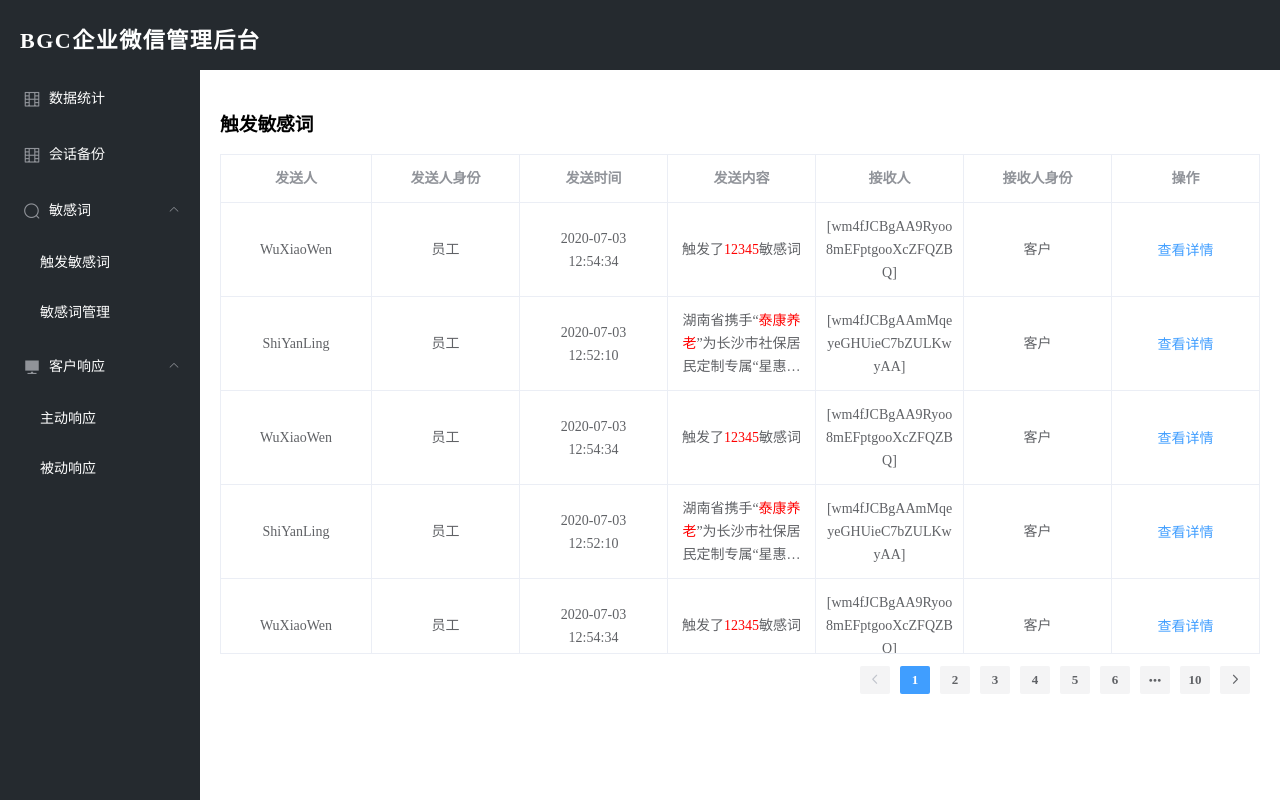
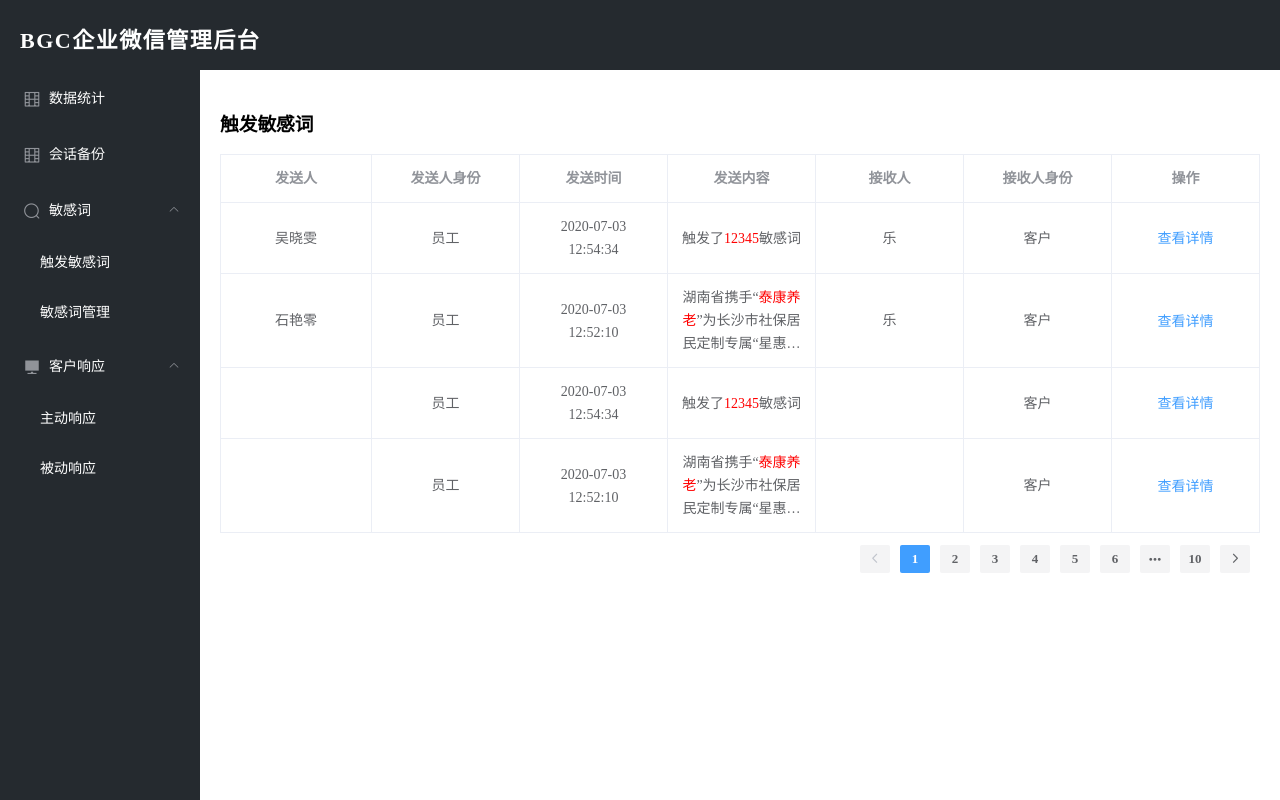
Before and after one commit to liule1001/tkwxsystem, a Vue app: page /triggeSensitiveWords in a window 1280 px wide. Built offline with nearby package versions, Linux system fonts and the light colour scheme.

Commit message:
加字段name

```diff
--- a/src/components/Chat.vue
+++ b/src/components/Chat.vue
@@ -1,8 +1,8 @@
 <template>
   <div class="chatBox">
     <div class="nameBox">
-      <div class="customer">{{content.custom}}</div>
-      <div class="businessman">{{content.staff}}</div>
+      <div class="customer">{{content.customName}}</div>
+      <div class="businessman">{{content.staffName}}</div>
     </div>
     <div class="content">
       <div class="chatContent">
--- a/src/views/TriggeSensitiveWords.vue
+++ b/src/views/TriggeSensitiveWords.vue
@@ -3,7 +3,7 @@
     <h1>触发敏感词</h1>
     <div>
       <el-table :data="tableData" style="width: 100%" max-height="500" border>
-        <el-table-column prop="formm" label="发送人" align="center"></el-table-column>
+        <el-table-column prop="fromm_name" label="发送人" align="center"></el-table-column>
         <el-table-column prop="formmIdentity" label="发送人身份" align="center"></el-table-column>
         <el-table-column prop="msgtime" label="发送时间" align="center">
           <template slot-scope="scope">
@@ -15,7 +15,7 @@
             <div v-html="scope.row.content" class="tableLimit"></div>
           </template>
         </el-table-column>
-        <el-table-column prop="tolist" label="接收人" align="center"></el-table-column>
+        <el-table-column prop="tolist_name" label="接收人" align="center"></el-table-column>
         <el-table-column prop="tolistIdentity" label="接收人身份" align="center"></el-table-column>
         <el-table-column fixed="right" label="操作" align="center">
           <template slot-scope="scope">
@@ -59,7 +59,9 @@ export default {
         msgid: "12271759686357257076_1593752074",
         action: "send",
         fromm: "WuXiaoWen",
+        fromm_name: "吴晓雯",
         tolist: "[wm4fJCBgAA9Ryoo8mEFptgooXcZFQZBQ]",
+        tolist_name: "乐",
         roomid: "",
         msgtime: "2020-07-03 12:54:34",
         content: "触发了<span style='color:red'>12345</span>敏感词"
@@ -69,70 +71,9 @@ export default {
         msgid: "9867567917735866980_1593751929",
         action: "send",
         fromm: "ShiYanLing",
+        fromm_name: "石艳零",
         tolist: "[wm4fJCBgAAmMqeyeGHUieC7bZULKwyAA]",
-        roomid: "",
-        msgtime: "2020-07-03 12:52:10",
-        content:
-          "湖南省携手“<span style='color:red'>泰康养老</span>”为长沙市社保居民定制专属“星惠保惠民保障方案”。切实解决“看病难、看病贵”等问题。"
-      },
-      {
-        msgtype: "text",
-        msgid: "12271759686357257076_1593752074",
-        action: "send",
-        fromm: "WuXiaoWen",
-        tolist: "[wm4fJCBgAA9Ryoo8mEFptgooXcZFQZBQ]",
-        roomid: "",
-        msgtime: "2020-07-03 12:54:34",
-        content: "触发了<span style='color:red'>12345</span>敏感词"
-      },
-      {
-        msgtype: "text",
-        msgid: "9867567917735866980_1593751929",
-        action: "send",
-        fromm: "ShiYanLing",
-        tolist: "[wm4fJCBgAAmMqeyeGHUieC7bZULKwyAA]",
-        roomid: "",
-        msgtime: "2020-07-03 12:52:10",
-        content:
-          "湖南省携手“<span style='color:red'>泰康养老</span>”为长沙市社保居民定制专属“星惠保惠民保障方案”。切实解决“看病难、看病贵”等问题。"
-      },
-      {
-        msgtype: "text",
-        msgid: "12271759686357257076_1593752074",
-        action: "send",
-        fromm: "WuXiaoWen",
-        tolist: "[wm4fJCBgAA9Ryoo8mEFptgooXcZFQZBQ]",
-        roomid: "",
-        msgtime: "2020-07-03 12:54:34",
-        content: "触发了<span style='color:red'>12345</span>敏感词"
-      },
-      {
-        msgtype: "text",
-        msgid: "9867567917735866980_1593751929",
-        action: "send",
-        fromm: "ShiYanLing",
-        tolist: "[wm4fJCBgAAmMqeyeGHUieC7bZULKwyAA]",
-        roomid: "",
-        msgtime: "2020-07-03 12:52:10",
-        content:
-          "湖南省携手“<span style='color:red'>泰康养老</span>”为长沙市社保居民定制专属“星惠保惠民保障方案”。切实解决“看病难、看病贵”等问题。"
-      },
-      {
-        msgtype: "text",
-        msgid: "12271759686357257076_1593752074",
-        action: "send",
-        fromm: "WuXiaoWen",
-        tolist: "[wm4fJCBgAA9Ryoo8mEFptgooXcZFQZBQ]",
-        roomid: "",
-        msgtime: "2020-07-03 12:54:34",
-        content: "触发了<span style='color:red'>12345</span>敏感词"
-      },
-      {
-        msgtype: "text",
-        msgid: "9867567917735866980_1593751929",
-        action: "send",
-        fromm: "ShiYanLing",
-        tolist: "[wm4fJCBgAAmMqeyeGHUieC7bZULKwyAA]",
+        tolist_name: "乐",
         roomid: "",
         msgtime: "2020-07-03 12:52:10",
         content:
@@ -174,10 +115,12 @@ export default {
     let table = res.map(item => {
       return {
         formm: item.fromm,
+        fromm_name: item.fromm_name,
         formmIdentity: item.fromm.match("wm4f") ? "客户" : "员工",
         msgtime: item.msgtime.replace(/\s+/g, "<br/>"),
         content: item.content,
         tolist: item.tolist,
+        tolist_name: item.tolist_name,
         tolistIdentity: item.tolist.match("wm4f") ? "客户" : "员工"
       };
     });
@@ -191,8 +134,13 @@ export default {
     // }
     details(index) {
       console.log(index);
-      let staff = index.formmIdentity === "员工" ? index.formm : index.tolist; //通过判断是不是客户确定是哪个位置
-      let custom = index.formmIdentity === "员工" ? index.tolist : index.formm;
+      let staffName =
+        index.formmIdentity === "员工" ? index.fromm_name : index.tolist_name; //通过判断是不是客户确定是哪个位置
+      let customName =
+        index.formmIdentity === "员工" ? index.tolist_name : index.fromm_name;
+      let staffId = index.formmIdentity === "员工" ? index.formm : index.tolist;
+      let customId = index.formmIdentity === "员工" ? index.tolist : index.fromm;
+      console.log(index.formmIdentity,index.formmIdentity === "员工",staffId,customId)
       // 请求数据，回调执行一下操作
       // let param = {
       //   page: 1,
@@ -212,8 +160,9 @@ export default {
           msgtype: "text",
           msgid: "6090739809806389162_1593580896",
           action: "send",
-          fromm: "[wm4fJCBgAA9Ryoo8mEFptgooXcZFQZBQ]",
-          tolist: "WuXiaoWen",
+          fromm: "WuXiaoWen",
+          // fromm_name:''
+          tolist: "[wm4fJCBgAA9Ryoo8mEFptgooXcZFQZBQ]",
           roomid: "",
           msgtime: "2020-07-01 13:21:37",
           content: "聊天<span style='color:red'>一</span>"
@@ -241,14 +190,16 @@ export default {
       ];
       let chatcontent = res.map(item => {
         return {
-          role: item.fromm === staff ? "staff" : "custom",
+          role: item.fromm === staffId ? "staff" : "custom",
           msgtime: item.msgtime,
           content: item.content
         };
       });
       let chatInformation = {
-        staff: staff, //通过判断是不是客户确定是哪个位置
-        custom: custom,
+        staffId: staffId,
+        customId: customId,
+        staffName: staffName,
+        customName: customName,
         chatcontent: chatcontent
       };
       this.chatInformation = chatInformation;
```
